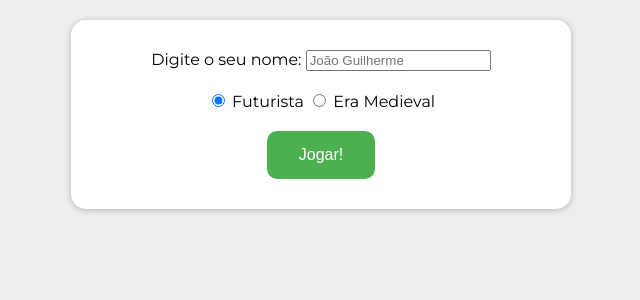
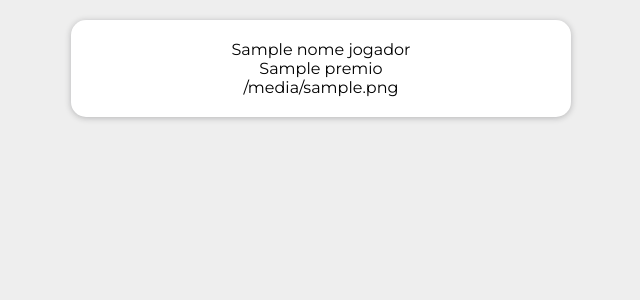
Before and after one commit to paulosalvatore/Ocean_Python_HTML_CSS_10_11_2020, a Flask app: template templates/index.html in a window 1280 px wide. Shown: the top 300 px of the page, without its empty margins (319-959 px from the left). Run offline with Flask 2, Linux system fonts and the light colour scheme; the template is opened without the code that fills it: most values are stand-ins (such as "Sample title", 1, 10 or a date in 2020).

Commit message:
Condição para exibição no prêmio no template HTML

```diff
--- a/templates/index.html
+++ b/templates/index.html
@@ -8,6 +8,9 @@
 </head>
 <body>
     <div class="jogo">
+
+        {% if not premio %}
+
         <form method="post">
             <div class="jogo__input">
                 <label for="nome_jogador" class="jogo__label">Digite o seu nome: </label>
@@ -26,6 +29,15 @@
                 <input type="submit" class="jogo__botao" value="Jogar!">
             </div>
         </form>
+
+        {% else %}
+
+        {{ nome_jogador }}<br>
+        {{ premio }}<br>
+        {{ premio_imagem }}<br>
+
+        {% endif %}
+
     </div>
 </body>
 </html>
```
